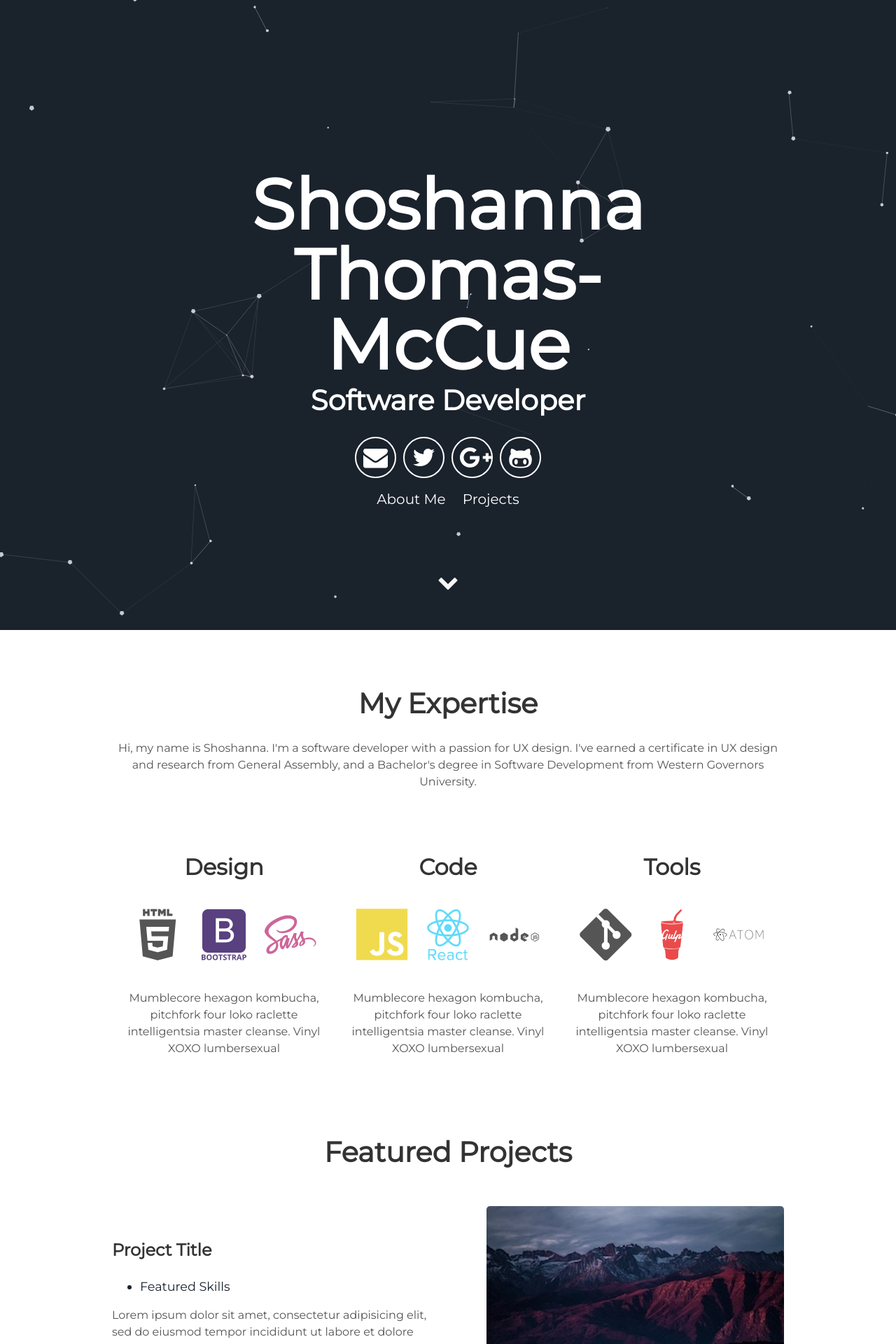
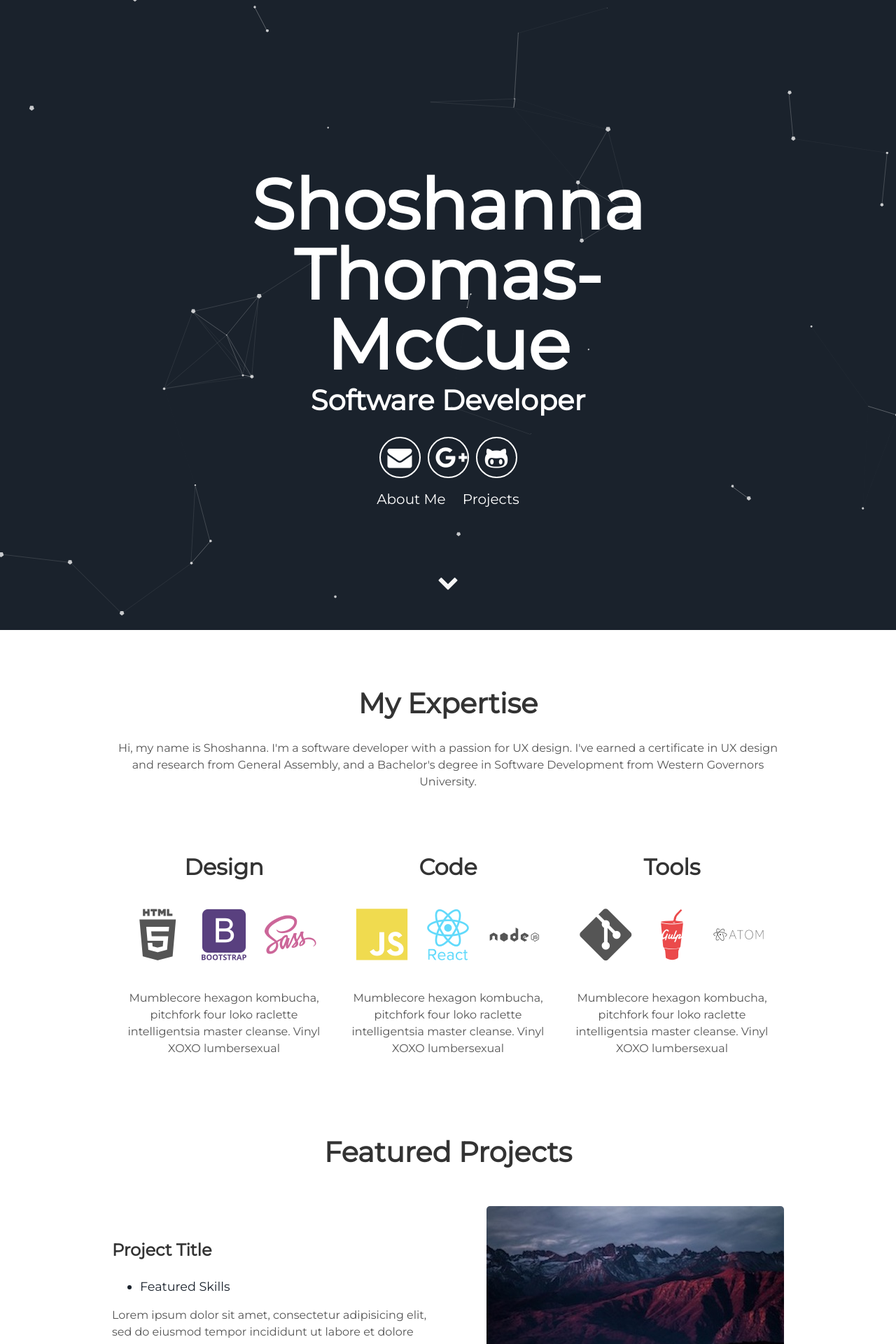
Before and after one commit to shoshannaTM/shoshannaTM.github.io, a Jekyll site: the page built from index.html, in a window 1280 px wide. Shown: the top 1920 px of the page at 70% size. Built offline with Jekyll 4.4.1, drawn with Linux system fonts in a browser that asks for light colours.

Commit message:
removed twitter

```diff
--- a/_config.yml
+++ b/_config.yml
@@ -11,7 +11,6 @@
 in Software Development from Western Governors University."
 user_title: Software Developer
 email: anon@anon.com
-twitter_username: lorem_ipsum
 github_username: shoshannaTM
 gplus_username: lorem_ipsum
 
--- a/_includes/header.html
+++ b/_includes/header.html
@@ -6,7 +6,6 @@
       </h1>
       <div class="header-icons">
         <a aria-label="Send email" href="#"><i class="icon fa fa-envelope"></i></a>
-        <a aria-label="My Twitter" target="_blank" href="#"><i class="icon fa fa-twitter" aria-hidden="true"></i></a>
         <a aria-label="My Google Plus" target="_blank" href="#"><i class="icon fa fa-google-plus" aria-hidden="true"></i></a>
         <a aria-label="My Github" target="_blank" href="#"><i class="icon fa fa-github-alt" aria-hidden="true"></i></a>
       </div>
```
